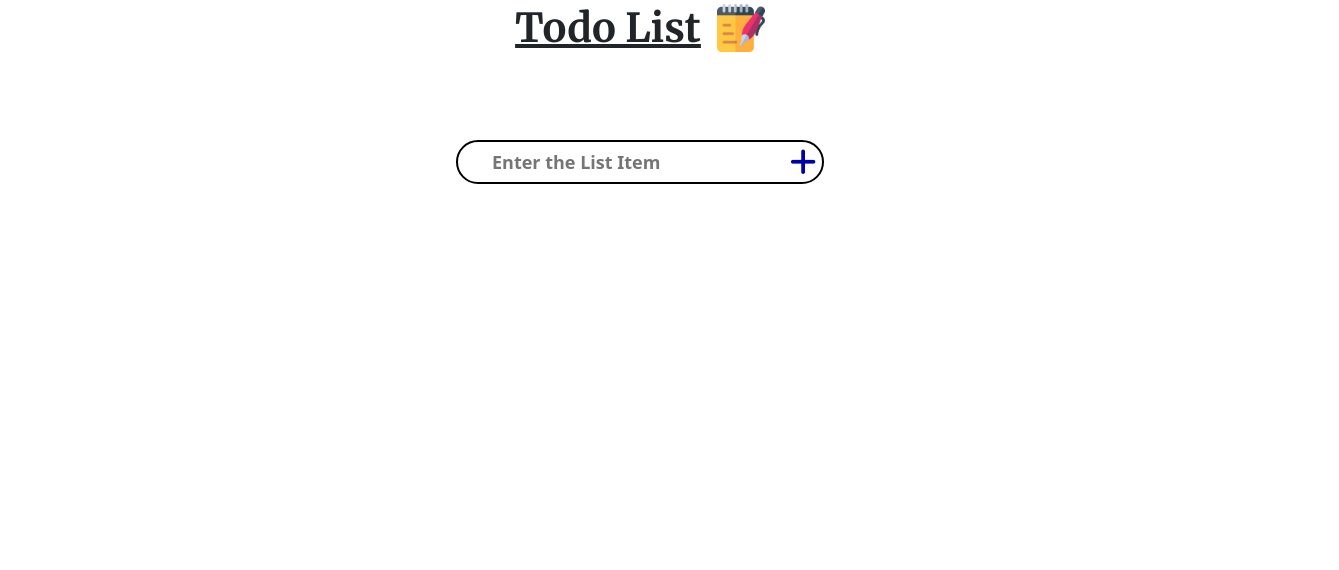
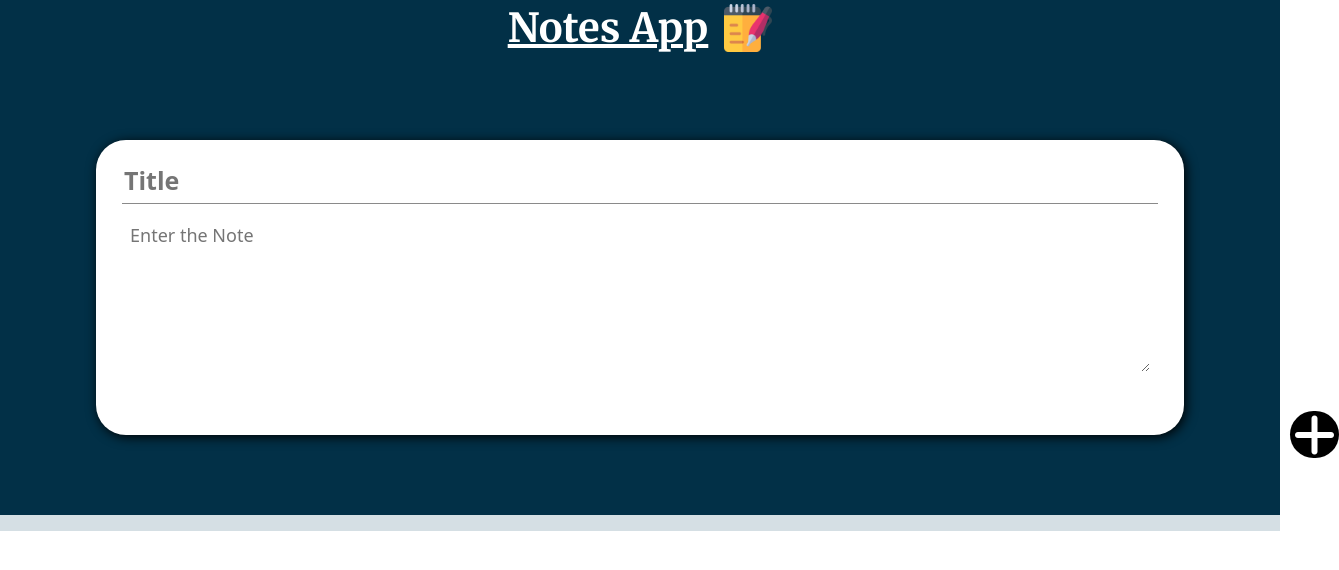
Before and after one commit to ankitahuja98/NotesApp, a React (Create React App) app: page / in a window 1280 px wide. Shown: the top 570 px of the page, 1339 px wide, since content can reach past the window. Built offline with nearby package versions, Linux system fonts and the light colour scheme.

Commit message:
Ui Change

```diff
--- a/src/App.css
+++ b/src/App.css
@@ -63,34 +63,57 @@
 /* header ends */
 
 /* input bar starts */
-.addicon{
+.inputdiv_main {
+  background-color: #023047;
+}
+.existing_notes_div {
+  background-color: #d1dce1e6;
+}
+.addicon {
   cursor: pointer;
 }
 .inputDiv {
   margin-top: 5rem;
-  border: 2px solid black;
+  background-color: white;
+  /* border: 2px solid black; */
+  box-shadow: 2px 2px 12px black;
   border-radius: 30px;
   padding: 0px 10px;
   margin-bottom: 5rem;
-  width: 23rem;
 }
-.inputDiv input {
-  width: 23rem;
-  height: 2.5rem;
+.notesinput {
+  margin: 1rem 0rem;
+  height: 9.5rem;
   margin-right: 1.5rem;
   border: none;
-  border-radius: 20px;
   outline: none;
   padding-left: 1.5rem;
+  font-weight: 400;
+  font-size: large;
+}
+.title {
+  height: 3rem;
+  margin-top: 1rem;
+  margin-left: 1rem;
+  width: 97%;
+  outline: none;
+  font-size: 25px;
   font-weight: 700;
-  font-size: large;
+  border: none;
+  border-bottom: 0.5px solid #00000075;
 }
 .inputDiv i {
   font-weight: bolder;
-  color: #0000aa;
-  width: 31px;
-  height: 31px;
-  font-size: 30px;
+  color: white;
+  width: 49px;
+  height: 47px;
+  text-align: center;
+  font-size: 48px;
+  position: relative;
+  left: 74rem;
+  top: 23px;
+  background-color: black;
+  border-radius: 58px;
 }
 
 /* input bar ends */
@@ -98,8 +121,8 @@
 /* display list starts */
 .showlist_heading {
   width: 27rem;
-  margin-bottom: 1rem;
   display: flex;
+  align-items: center;
 }
 .showlist_heading h3 {
   font-size: 29px;
@@ -107,25 +130,46 @@
   font-family: "Roboto Slab", serif;
 }
 .show_list {
-  height: 6.5rem;
+  background-color: white;
+  height: 12.2rem;
   /* border: 0.1px solid black; */
   box-shadow: inset 3px 3px 10px #534a4a6e;
   border-radius: 07px;
   margin-bottom: 2rem;
 }
-.show_list p {
+.showitem_title {
+  font-size: 20px;
+  font-weight: 500;
+  padding-left: 0rem;
+  padding-right: 1rem;
+  padding-top: 0.5rem;
+  padding-bottom: 0.5rem;
+  border: none;
+  width: 90%;
+  margin-left: 1rem;
+  margin-bottom: 0px;
+  height: 4.3rem;
+  overflow: hidden;
+}
+.showitem_p {
   /* border: 2px solid red; */
-  border-radius: 07px;
+  border-radius: 7px;
   padding: 10px;
+  padding-left: 1rem;
   overflow: hidden;
   /* width: 27rem; */
-  height: 4rem;
+  height: 5.5rem;
   text-align: justify;
-  margin-bottom: 05px;
+  margin-bottom: 5px;
 }
 .showItem {
   display: flex;
   justify-content: flex-start;
+}
+.DltAllBtn {
+  width: 54rem;
+  display: flex;
+  justify-content: flex-end;
 }
 .show_list i {
   float: right;
@@ -150,7 +194,7 @@
 .fa-pen-to-square {
   color: blue;
 }
-.fa-eye{
+.fa-eye {
   color: indigo;
 }
 #ongoingBtn {
@@ -169,45 +213,100 @@
 /* display list ends */
 
 /* Delete all Modal Starts */
-.alert {
+.alert_DltAll {
   font-size: 1.5rem !important;
+  color: #ac1a1a;
 }
-.MDBModalContent {
+.MDBModalContent_DltAll {
   border-radius: 10px !important;
 }
-.MDBModalHeader {
-  height: 4rem !important;
+.MDBModalHeader_DltAll {
+  height: 3rem !important;
+  padding-top: 0px !important;
+  padding-bottom: 0px !important;
+  padding-left: 18px !important;
+  padding-right: 18px !important;
+}
+.MDBModalBody_DltAll {
+  height: 2rem !important;
+  padding-top: 0px !important;
+  padding-bottom: 17px !important;
+  padding-left: 18px !important;
+  padding-right: 18px !important;
+}
+.MDBModalFooter_DltAll {
+  padding-top: 17px !important;
+  padding-bottom: 15px !important;
+  padding-left: 18px !important;
+  padding-right: 13px !important;
+}
+/* Delete all Modal ends */
+
+/* view Modal Starts */
+.MDBModalHeader_view {
+  height: 3rem !important;
   padding-top: 0px !important;
   padding-bottom: 0px !important;
   padding-left: 0px !important;
   padding-right: 18px !important;
 }
-.MDBModalBody {
-  height: 4rem !important;
-  padding-top: 17px !important;
+.MDBModalBody_view {
+  height: 35rem !important;
+  padding-top: 0px !important;
   padding-bottom: 17px !important;
   padding-left: 18px !important;
   padding-right: 18px !important;
 }
-.MDBModalFooter {
-  padding-top: 17px !important;
-  padding-bottom: 15px !important;
-  padding-left: 18px !important;
-  padding-right: 13px !important;
+.MDBModalBody_title {
+  font-size: 25px !important;
 }
-/* Delete all Modal Starts */
+/* view Modal ends */
+/* edit Modal Starts */
+.editModal_txtarea_title {
+  height: 6rem;
+  font-size: 23px;
+  font-weight: 500;
+  width: 100%;
+  border: none;
+  outline: none;
+  padding: 0rem 1rem;
+  /* box-shadow: 0.5px 0.5px 6px #7c7676; */
+  /* border-radius: 5px; */
+}
+/* scroll changes start */
+.editModal_txtarea_title::-webkit-scrollbar {
+  width: 05px;
+}
+.editModal_txtarea_title::-webkit-scrollbar-track {
+  -webkit-box-shadow: inset 0 0 6px rgba(0, 0, 0, 0.3);
+}
+.editModal_txtarea_title::-webkit-scrollbar-thumb {
+  background-color: rgb(21, 0, 255);
+  outline: 1px solid slategrey;
+}
+/* scroll changes ends */
 
-.editModal_txtarea{
+.editModal_txtarea_content {
   height: 25rem;
   width: 100%;
   border: none;
   outline: none;
   padding: 1rem;
-  box-shadow: 0.5px 0.5px 6px #7c7676;
-  border-radius: 5px;
+  padding-top: 0px;
+  /* box-shadow: 0.5px 0.5px 6px #7c7676;
+  border-radius: 5px; */
 }
-
-
+.editModal_txtarea_content::-webkit-scrollbar {
+  width: 05px;
+}
+.editModal_txtarea_content::-webkit-scrollbar-track {
+  -webkit-box-shadow: inset 0 0 6px rgba(0, 0, 0, 0.3);
+}
+.editModal_txtarea_content::-webkit-scrollbar-thumb {
+  background-color: rgb(21, 0, 255);
+  outline: 1px solid slategrey;
+}
+/* edit Modal Starts */
 
 @media (max-width: 450px) {
   .inputDiv {
@@ -244,7 +343,7 @@
   .inputDiv {
     width: 17rem;
   }
-  .inputDiv input {
+  .notesinput {
     width: 12rem;
   }
   .showlist_heading h3 {
--- a/src/Component/Todo.js
+++ b/src/Component/Todo.js
@@ -17,7 +17,10 @@ const Todo = () => {
     const [centredModal, setCentredModal] = useState(false);
     const [scrollableModal, setScrollableModal] = useState(false);
     const [view_scrollableModal, setview_scrollableModal] = useState(false);
-    const [input, setinput] = useState("");
+    const [input, setinput] = useState({
+        title: "",
+        content: ""
+    });
     const [additm, setadditm] = useState([]);
     const [DltAllBtnState, setDltAllBtnState] = useState('none');
     const [comple_Btn, setcomple_Btn] = useState({
@@ -25,16 +28,39 @@ const Todo = () => {
         backgroundColor: "white"
     })
     const [yourlist_heading, setyourlist_heading] = useState("none");
-    const [editModal, seteditModal] = useState("");
+    const [editModal, seteditModal] = useState({
+        title: "",
+        content: ""
+    });
     const [edit_Id, setedit_Id] = useState(null);
-    const [view_item, setview_item] = useState(null);
+    const [view_item, setview_item] = useState({
+        title: "",
+        content: ""
+    });
+
 
     const toggleOpen = () => {
         setCentredModal(!centredModal);
     }
 
     const inputChange = (event) => {
-        setinput(event.target.value)
+        // const value = event.target.value;
+        // const name = event.target.name;
+
+        const { value, name } = event.target;
+
+        setinput((oldvalue) => {
+            return { ...oldvalue, [name]: value };
+        });
+    }
+    const edit_onchange = (event) => {
+        const { value, name } = event.target;
+
+        // console.log("value is " + value)
+        // console.log("name is " + name)
+        seteditModal((oldvalue) => {
+            return { ...oldvalue, [name]: value };
+        });
     }
 
     const additem = () => {
@@ -42,11 +68,14 @@ const Todo = () => {
             alert("Please Enter the List Item");
         } else {
             // jab input ko empty array mai store krwa rha hu tab uske sath uski ek id bhi store krwa rha hu
-            const addallitem = { id: new Date().getTime().toString(), name: input }
+            const addallitem = { id: new Date().getTime().toString(), title: input.title, content: input.content }
             // new input ke sath sath usme jo bhi store data hai usse bhi le rha hu ...additm krke
             setadditm([addallitem, ...additm]);
 
-            setinput("");
+            setinput({
+                title: "",
+                content: ""
+            });
             setDltAllBtnState('block')
             setyourlist_heading('block')
 
@@ -80,19 +109,22 @@ const Todo = () => {
     }
 
     const edit_Item = (id) => {
-
         const edit_item = additm.find((value) => {
             return (value.id === id)
         });
-        seteditModal(edit_item.name);
+        seteditModal({
+            title: edit_item.title,
+            content: edit_item.content
+        });
         setedit_Id(id);
     }
 
     const update_item = () => {
+
         setadditm(additm.map((value) => {
             if (value.id === edit_Id) {
                 // ...value mai us particular entry ki baat ho rhi hai yha per ek id or value ayegi
-                return { ...value, name: editModal }
+                return { ...value, title: editModal.title, content: editModal.content }
             }
             // or yeh wale value mai baki jitni ibhi entry hai vo sb ayegi
             return value;
@@ -101,28 +133,36 @@ const Todo = () => {
         setScrollableModal(!setScrollableModal)
         setedit_Id(null)
     }
-    const view_Item = (name) => {
-        setview_item(name)
+    const view_Item = (value) => {
+        setview_item({
+            title: value.title,
+            content: value.content
+        })
     }
 
     return (
         <div className='todo_body'>
 
             {/* header start */}
+            <div className='col-12 inputdiv_main'>
                 <div className='header mt-1'>
-                <h1 className='text-decoration-underline'>Todo List
+                    <h1 className='text-decoration-underline' style={{ color: 'white' }}>Notes App
                         <img className='header_img' src={headericon} alt='Todo Icon' /></h1>
+                </div>
             </div>
             {/* header ends */}
 
             {/* input bar starts */}
-            <div className="container">
-                <div className="d-flex justify-content-center">
-                    <div className='inputDiv d-flex align-items-center'>
-                        <input type='text' placeholder='Enter the List Item' value={input} onChange={inputChange} />
+            <div className='col-12 inputdiv_main'>
+                <div className='d-flex justify-content-center'>
+                    <div className="d-flex justify-content-center" style={{ width: '85%' }}>
+                        <div className='inputDiv col-12 d-flex flex-column justify-content-center'>
+                            <input className='title' type='text' placeholder='Title' name="title" value={input.title} onChange={inputChange}></input>
+                            <textarea className='notesinput' row='5' type='text' name="content" placeholder='Enter the Note' value={input.content} onChange={inputChange} />
                             <Tooltip title="Add Item">
                                 <i className="fa-solid fa-plus addicon" onClick={additem} />
                             </Tooltip>
+                        </div>
                     </div>
                 </div>
             </div>
@@ -130,18 +170,17 @@ const Todo = () => {
 
             {/* display todo list starts */}
 
+            <div className='col-12 existing_notes_div'>
                 {/* display list heading start */}
                 <div className='container'>
-                <div className="row">
+                    <div className="row mt-3">
                         <div className="col-12 showItem">
                             <div className='showlist_heading text-start'>
-                            <h3 style={{ display: `${yourlist_heading}` }}>Your's List</h3>
+                                <h3 style={{ display: `${yourlist_heading}` }}>Your's Notes</h3>
                             </div>
+                            <div className='DltAllBtn'>
+                                <button className='btn btn-danger my-4' style={{ display: `${DltAllBtnState}` }} onClick={toggleOpen}>Delete All</button>
                             </div>
-                </div>
-                <div className='row'>
-                    <div className="col-12">
-                        <button className='btn btn-danger my-4' style={{ display: `${DltAllBtnState}` }} onClick={toggleOpen}>Delete All</button>
                         </div>
                     </div>
                 </div>
@@ -161,7 +200,8 @@ const Todo = () => {
 
                                     <div className='show_list'>
                                         <div>
-                                        <p className='showitem_p'>{value.name}</p>
+                                            <p className='showitem_title'>{value.title}</p>
+                                            <p className='showitem_p'>{value.content}</p>
                                         </div>
                                         <Tooltip title="Mark as Completed">
                                             <i className="fa-solid fa-check" style={{ color: `${comple_Btn.color}`, backgroundColor: `${comple_Btn.backgroundColor}` }} onClick={() => {
@@ -184,7 +224,7 @@ const Todo = () => {
                                         <Tooltip title="View">
                                             <i className="fa-regular fa-eye" onClick={() => {
                                                 setview_scrollableModal(!view_scrollableModal);
-                                            view_Item(value.name);
+                                                view_Item(value);
                                             }}></i>
                                         </Tooltip>
                                     </div>
@@ -198,21 +238,22 @@ const Todo = () => {
                 </div>
                 {/* todo list ends */}
                 {/* display todo list ends */}
+            </div>
 
             {/* delete All Modal start */}
             <MDBModal tabIndex='-1' open={centredModal} setOpen={setCentredModal}>
                 <MDBModalDialog centered>
-                    <MDBModalContent className='MDBModalContent'>
-                        <MDBModalHeader className='MDBModalHeader'>
-                            <MDBModalTitle className='fw-bolder alert'>Alert!</MDBModalTitle>
+                    <MDBModalContent className='MDBModalContent_DltAll'>
+                        <MDBModalHeader className='MDBModalHeader_DltAll'>
+                            <MDBModalTitle className='fw-bolder alert_DltAll'>Alert!</MDBModalTitle>
                             <MDBBtn className='btn-close' color='none' onClick={toggleOpen}></MDBBtn>
                         </MDBModalHeader>
-                        <MDBModalBody className='MDBModalBody'>
+                        <MDBModalBody className='MDBModalBody_DltAll'>
                             <p className='fw-bolder'>
-                                Are you sure you want to Delete all the items.
+                                Are you sure you want to Delete all the Notes.
                             </p>
                         </MDBModalBody>
-                        <MDBModalFooter className='MDBModalFooter'>
+                        <MDBModalFooter className='MDBModalFooter_DltAll'>
                             <button className='btn btn-danger' onClick={deleteAll}>Delete All</button>
                         </MDBModalFooter>
                     </MDBModalContent>
@@ -225,7 +266,7 @@ const Todo = () => {
                 <MDBModalDialog scrollable>
                     <MDBModalContent>
                         <MDBModalHeader className='MDBModalHeader'>
-                            <MDBModalTitle className='fw-bolder alert'>Edit Item</MDBModalTitle>
+                            {/* <MDBModalTitle className='fw-bolder alert'>Edit Item</MDBModalTitle> */}
                             <button
                                 className='btn-close'
                                 color='none'
@@ -233,9 +274,10 @@ const Todo = () => {
                             ></button>
                         </MDBModalHeader>
                         <MDBModalBody>
-                            <textarea className='editModal_txtarea' type="text" style={{textAlign:"justify"}} value={editModal} onChange={(event) => {
-                                seteditModal(event.target.value);
-                            }}></textarea>
+                            <h2 style={{paddingLeft:'1rem' , color:'#090986'}}>Title</h2>
+                            <textarea className='editModal_txtarea_title' type="text" style={{ textAlign: "justify" }} name='title' value={editModal.title} onChange={edit_onchange}></textarea>
+                            <h2 className='mt-5' style={{paddingLeft:'1rem' , color:'#090986'}}>Note</h2>
+                            <textarea className='editModal_txtarea_content' type="text" style={{ textAlign: "justify" }} name='content' value={editModal.content} onChange={edit_onchange}></textarea>
                         </MDBModalBody>
                         <MDBModalFooter>
                             <button className='btn btn-secondary' color='secondary' onClick={() => setScrollableModal(!setScrollableModal)}>
@@ -252,18 +294,22 @@ const Todo = () => {
             <MDBModal open={view_scrollableModal} setOpen={setview_scrollableModal} tabIndex='-1'>
                 <MDBModalDialog scrollable>
                     <MDBModalContent>
-                        <MDBModalHeader className='MDBModalHeader'>
-                            <MDBModalTitle className='fw-bolder alert'>View Item</MDBModalTitle>
+                        <MDBModalHeader className='MDBModalHeader_view'>
+                            {/* <MDBModalTitle className='fw-bolder alert'>View Item</MDBModalTitle> */}
                             <button
                                 className='btn-close'
                                 color='none'
                                 onClick={() => {
                                     setview_scrollableModal(!view_scrollableModal);
-                                    setview_item(null);
+                                    setview_item({
+                                        title: "",
+                                        content: ""
+                                    });
                                 }}></button>
                         </MDBModalHeader>
-                        <MDBModalBody>
-                            <p style={{textAlign:"justify"}}>{view_item}</p>
+                        <MDBModalBody className='MDBModalBody_view'>
+                            <p className='fw-bolder MDBModalBody_title' style={{ textAlign: "justify" }}>{view_item.title}</p>
+                            <p style={{ textAlign: "justify" }}>{view_item.content}</p>
                         </MDBModalBody>
                     </MDBModalContent>
                 </MDBModalDialog>
```
Lines whose indentation alone changed are shown as unchanged.
